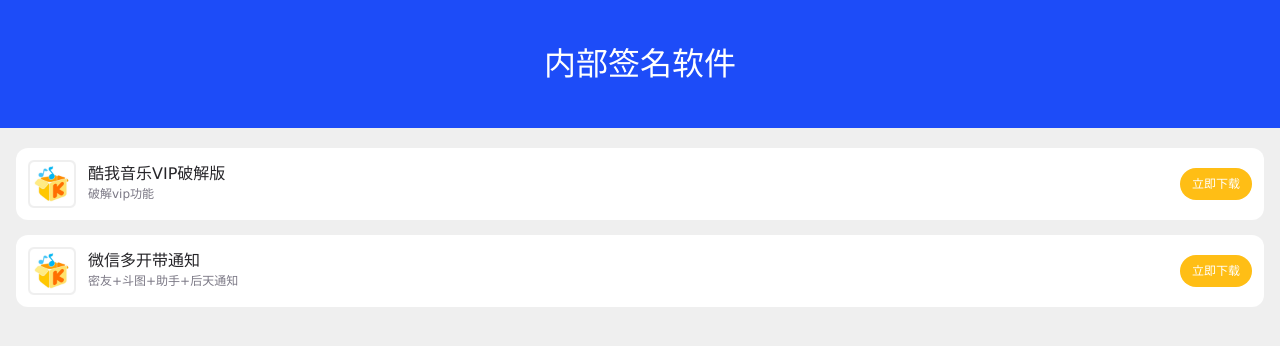
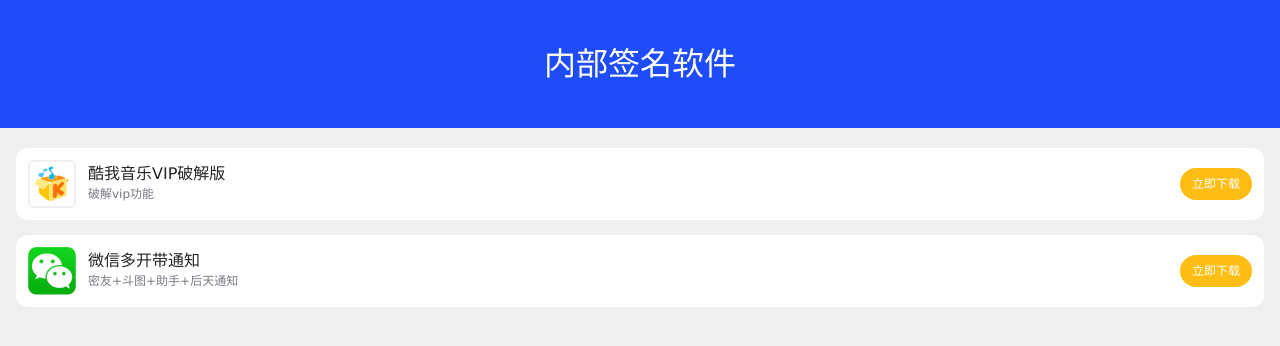
Before and after one commit to JaysonPeng/app, a plain HTML site: page index.html in a window 1280 px wide. Drawn offline with Linux system fonts and the light colour scheme.

Commit message:
Update index.html

```diff
--- a/index.html
+++ b/index.html
@@ -125,7 +125,7 @@
 
 			<div id="content">
 				<div class="icon">
-					<img src="https://raw.githubusercontent.com/JaysonPeng/app/main/images/kuwo.png" >
+					<img src="https://raw.githubusercontent.com/JaysonPeng/app/main/images/wx.png" >
 				</div>
 				<div class="details">
 					<p>微信多开带通知</p>
```
